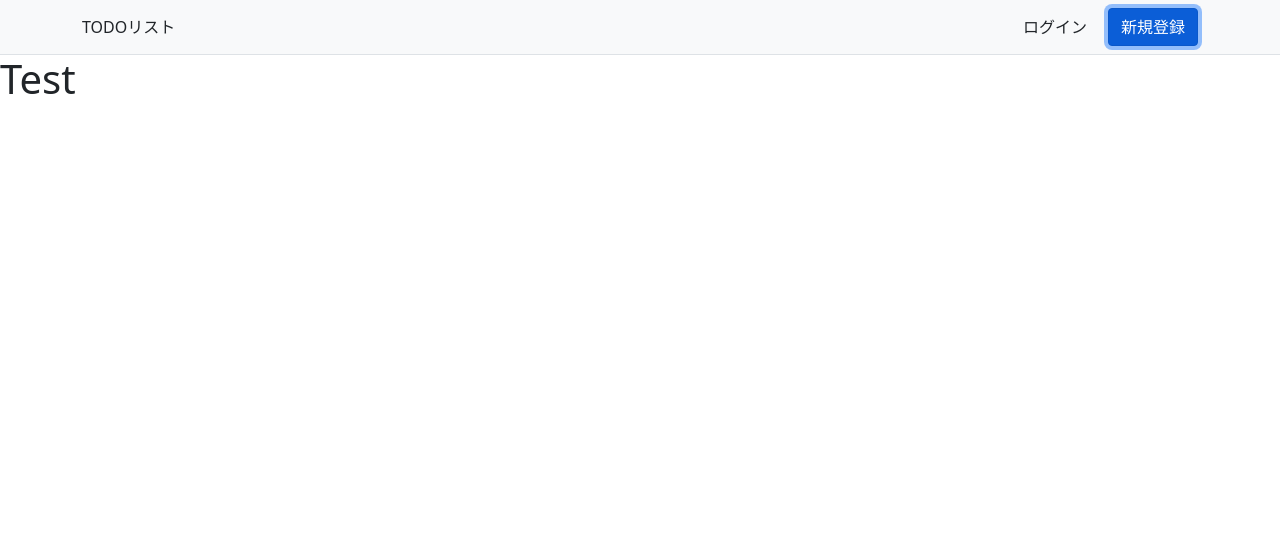
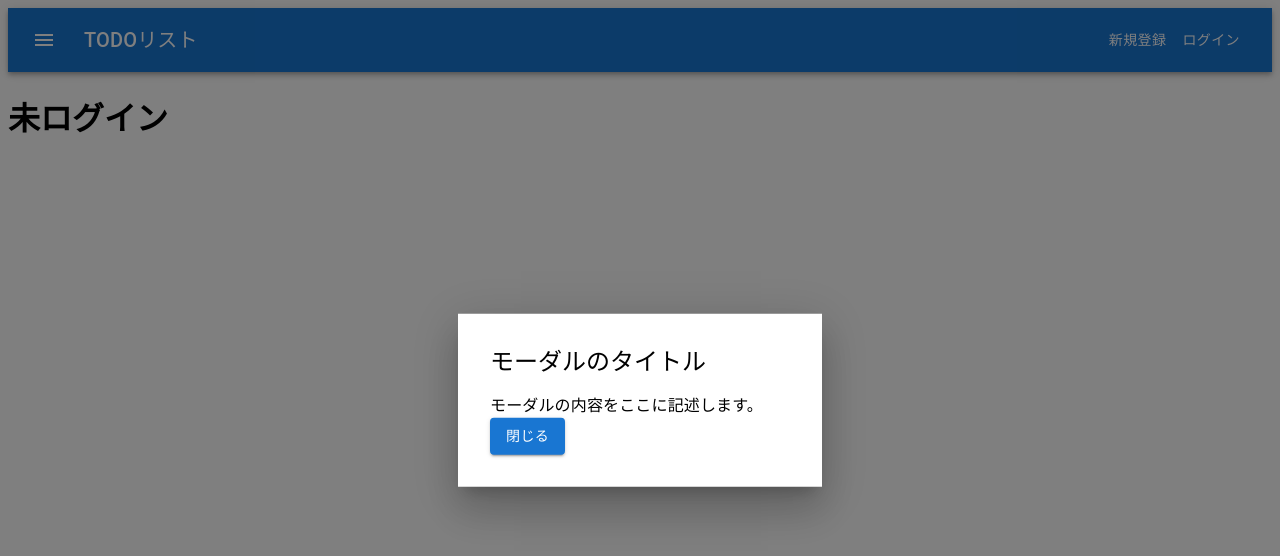
Before and after one commit to HirokiNakazawa/todo-app-frontend, a React (Create React App) app: page / in a window 1280 px wide. Both pictures are taken after a click on the button "新規登録". Shown: the top 556 px of the page. Built offline with nearby package versions, Linux system fonts and the light colour scheme.

Commit message:
bootstrapからmaterial-ui使用に変更 モーダル表示ができるところまで確認

```diff
--- a/package.json
+++ b/package.json
@@ -3,6 +3,10 @@
   "version": "0.1.0",
   "private": true,
   "dependencies": {
+    "@emotion/react": "^11.11.1",
+    "@emotion/styled": "^11.11.0",
+    "@mui/icons-material": "^5.14.1",
+    "@mui/material": "^5.14.1",
     "@testing-library/jest-dom": "^5.17.0",
     "@testing-library/react": "^13.4.0",
     "@testing-library/user-event": "^13.5.0",
--- a/public/index.html
+++ b/public/index.html
@@ -25,9 +25,6 @@
       Learn how to configure a non-root public URL by running `npm run build`.
     -->
 
-    <!-- BootStrap -->
-    <link href="https://cdn.jsdelivr.net/npm/bootstrap@5.0.2/dist/css/bootstrap.min.css" rel="stylesheet" integrity="sha384-EVSTQN3/azprG1Anm3QDgpJLIm9Nao0Yz1ztcQTwFspd3yD65VohhpuuCOmLASjC" crossorigin="anonymous">
-    <script src="https://cdn.jsdelivr.net/npm/bootstrap@5.0.2/dist/js/bootstrap.bundle.min.js" integrity="sha384-MrcW6ZMFYlzcLA8Nl+NtUVF0sA7MsXsP1UyJoMp4YLEuNSfAP+JcXn/tWtIaxVXM" crossorigin="anonymous"></script>
     <title>React App</title>
   </head>
   <body>
--- a/src/App.jsx
+++ b/src/App.jsx
@@ -1,14 +1,14 @@
-import Header from "./Header";
+import Header from "./components/Header";
 
-function App() {
+const App = () => {
   return (
     <>
       <Header></Header>
       <div className="App">
-        <h1>Test</h1>
+        <h1>未ログイン</h1>
       </div>
     </>
   );
-}
+};
 
 export default App;
--- a/src/Header.jsx
+++ /dev/null
@@ -1,26 +0,0 @@
-const Header = () => {
-  return (
-    <>
-      <nav className="py-2 bg-light border-bottom">
-        <div className="container d-flex justify-content-between">
-          <a
-            href="/"
-            className="d-flex align-items-center mb-3 mb-lg-0 me-lg-auto text-dark text-decoration-none"
-          >
-            TODOリスト
-          </a>
-          <div className="text-end">
-            <button type="button" className="btn btn-light text-dark me-2">
-              ログイン
-            </button>
-            <button type="button" className="btn btn-primary">
-              新規登録
-            </button>
-          </div>
-        </div>
-      </nav>
-    </>
-  );
-};
-
-export default Header;
--- /dev/null
+++ b/src/components/Header.jsx
@@ -0,0 +1,92 @@
+import { useState, useEffect } from "react";
+import Box from "@mui/material/Box";
+import AppBar from "@mui/material/AppBar";
+import Toolbar from "@mui/material/Toolbar";
+import IconButton from "@mui/material/IconButton";
+import MenuIcon from "@mui/icons-material/Menu";
+import Typography from "@mui/material/Typography";
+import Button from "@mui/material/Button";
+import Modal from "@mui/material/Modal";
+import ModalContent from "./ModalContent";
+
+const Header = () => {
+  const [isRegister, setIsRegister] = useState(false);
+  const [isLogin, setIsLogin] = useState(false);
+  const [isModal, setIsModal] = useState(false);
+
+  useEffect(() => {
+    console.log(isModal);
+  }, [isModal]);
+
+  const onRegisterClick = () => {
+    console.log("新規登録ボタンをクリックしました");
+    setIsRegister(true);
+    setIsModal(true);
+  };
+
+  const onLoginClick = () => {
+    console.log("ログインボタンをクリックしました");
+    setIsLogin(true);
+    setIsModal(true);
+  };
+
+  const handleClose = () => {
+    console.log("モーダル閉じるボタンをクリックしました");
+    setIsModal(false);
+    setIsRegister(false);
+    setIsLogin(false);
+  };
+
+  return (
+    <>
+      <Box sx={{ flexGrow: 1 }}>
+        <AppBar position="static">
+          <Toolbar>
+            <IconButton
+              size="large"
+              edge="start"
+              color="inherit"
+              aria-label="menu"
+              sx={{ mr: 2 }}
+            >
+              <MenuIcon />
+            </IconButton>
+            <Typography variant="h6" component="div" sx={{ flexGrow: 1 }}>
+              TODOリスト
+            </Typography>
+            <Button color="inherit" onClick={onRegisterClick}>
+              新規登録
+            </Button>
+            <Button color="inherit" onClick={onLoginClick}>
+              ログイン
+            </Button>
+          </Toolbar>
+        </AppBar>
+      </Box>
+
+      <Modal open={isModal}>
+        <Box
+          sx={{
+            position: "absolute",
+            top: "50%",
+            left: "50%",
+            transform: "translate(-50%, -50%)",
+            bgcolor: "background.paper",
+            boxShadow: 24,
+            p: 4,
+            minWidth: 300,
+            maxWidth: "80vw",
+          }}
+        >
+          <ModalContent
+            isRegister={isRegister}
+            isLogin={isLogin}
+            onClose={handleClose}
+          />
+        </Box>
+      </Modal>
+    </>
+  );
+};
+
+export default Header;
--- /dev/null
+++ b/src/components/ModalContent.jsx
@@ -0,0 +1,21 @@
+import { Typography, Button } from "@mui/material";
+
+const ModalContent = (props) => {
+  const { isRegister, isLogin, onClose } = props;
+
+  return (
+    <>
+      <Typography variant="h5" mb={2}>
+        モーダルのタイトル
+      </Typography>
+      <Typography variant="body1">
+        モーダルの内容をここに記述します。
+      </Typography>
+      <Button onClick={onClose} variant="contained" mt={3}>
+        閉じる
+      </Button>
+    </>
+  );
+};
+
+export default ModalContent;
```
Also changed, not shown: 1 other file (tests, documents, lock files or other folders).
